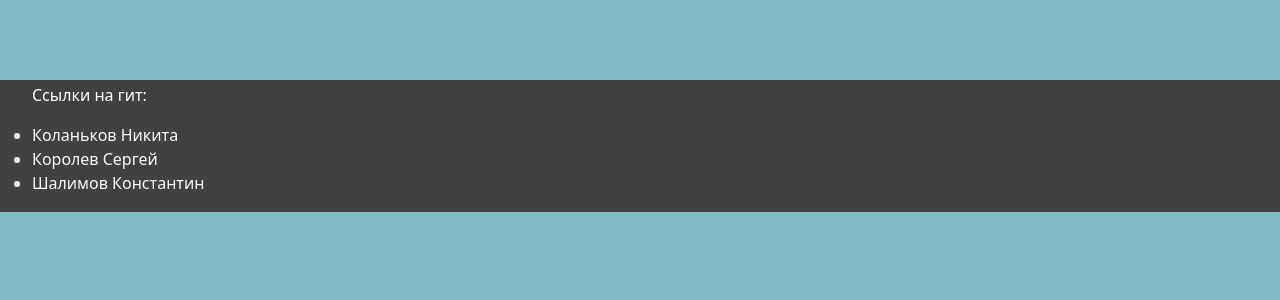
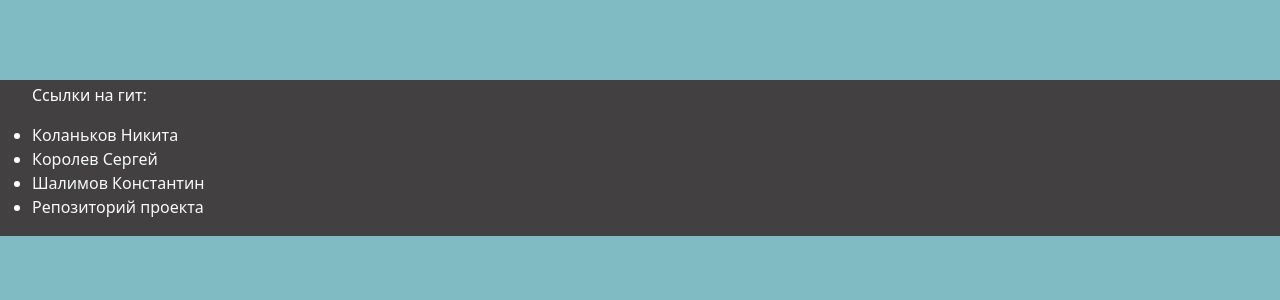
Before and after one commit to NonHexagon/Text_to_audio_service, a Flask app: page /index in a window 1280 px wide. Shown: the part 146-446 px from the top of the page. Run offline with Flask 2, Linux system fonts and the light colour scheme; some libraries are stand-ins or nearby versions.

Commit message:
Добавлена ссылка на репозиторий
Ссылка на репозиторий проекта добавлена в футер

```diff
--- a/Сайт/templates/index.html
+++ b/Сайт/templates/index.html
@@ -45,6 +45,9 @@
             <li>
             <a class="me-3 py-2 text-light text-decoration-none" href="https://github.com/VladKsenobayt">Шалимов Константин</a>
             </li>
+            <li>
+                <a class="me-3 py-2 text-light text-decoration-none" href="https://github.com/NonHexagon/Text_to_audio_service">Репозиторий проекта</a>
+            </li>
         </ul>
     </footer>
 </html>
```
